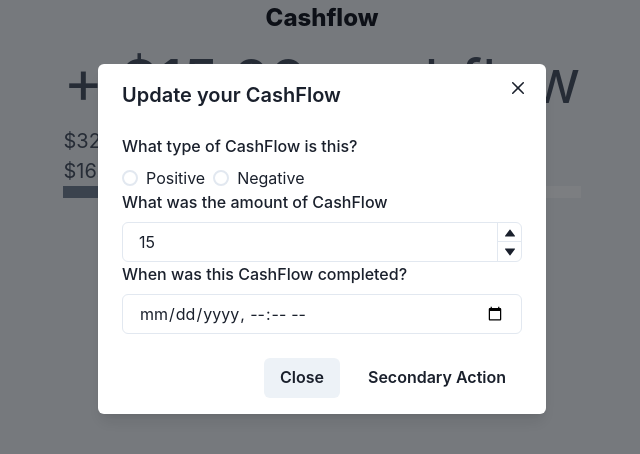
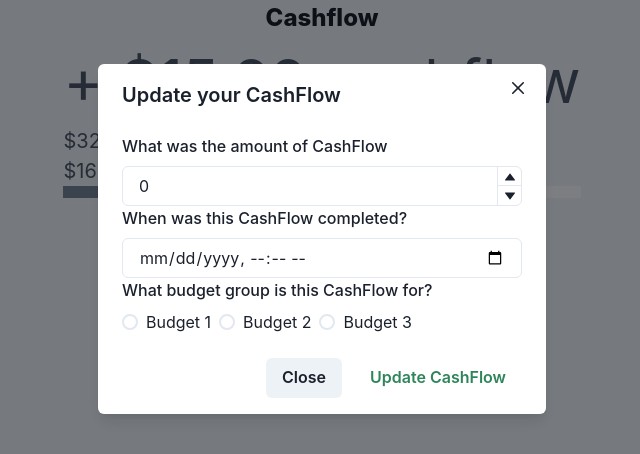
Before and after one commit to meguta/cashflow, a React (Create React App) app: page / in a window 1280 px wide. Both pictures are taken after a click on the button "Change CashFlow". Shown: the top 454 px of the page, without its empty margins (318-958 px from the left). Built offline with nearby package versions, Linux system fonts and the light colour scheme.

Commit message:
update functionality for add and removing cashflow

```diff
--- a/src/App.js
+++ b/src/App.js
@@ -4,7 +4,8 @@ import {
   Modal, ModalOverlay, ModalContent, ModalHeader, ModalFooter, ModalBody, ModalCloseButton,
   FormControl, FormLabel, FormErrorMessage, FormHelperText,
   NumberInput, NumberInputField, NumberInputStepper, NumberIncrementStepper, NumberDecrementStepper,
-  RadioGroup, HStack, Radio,
+  RadioGroup, Stack, Radio,
+  Select,
   Input,
   useDisclosure
 } from "@chakra-ui/react"
@@ -16,7 +17,21 @@ function App() {
   const [cashIn, setCashIn] = useState(32.22)
   const [cashOut, setCashOut] = useState(16.33)
 
+  const [cashFlowAmount, setCashFlowAmount] = useState(0)
+  const [cashFlowDate, setCashFlowDate] = useState("")
+  const [cashFlowBudget, setCashFlowBudget] = useState("budget1")
+
   const { isOpen, onOpen, onClose } = useDisclosure()
+
+  function handleUpdateCashflow() {
+    if (cashFlowAmount > 0) {
+      console.log(cashFlowAmount)
+      setCashIn(curr => (Number(curr)+Number(cashFlowAmount)))
+    } else if (cashFlowAmount < 0) {
+      setCashOut(curr => (Number(curr)-Number(cashFlowAmount)))
+    }
+    console.log(cashFlowDate)
+  }
 
   return (
     <Flex height="100vh" bg="gray.200" alignItems="center" direction="column">
@@ -57,15 +72,8 @@ function App() {
             <ModalBody>
               <Flex>
                 <FormControl>
-                  <FormLabel>What type of CashFlow is this?</FormLabel>
-                  <RadioGroup>
-                    <HStack>
-                      <Radio>Positive</Radio>
-                      <Radio>Negative</Radio>
-                    </HStack>
-                  </RadioGroup>
                   <FormLabel>What was the amount of CashFlow</FormLabel>
-                  <NumberInput defaultValue={15} min={10} max={20}>
+                  <NumberInput value={cashFlowAmount} onChange={setCashFlowAmount}>
                     <NumberInputField />
                     <NumberInputStepper>
                       <NumberIncrementStepper />
@@ -77,14 +85,24 @@ function App() {
                     placeholder="Select Date and Time"
                     size="md"
                     type="datetime-local"
+                    value={cashFlowDate}
+                    onChange={setCashFlowDate}
                   />
+                  <FormLabel>What budget group is this CashFlow for?</FormLabel>
+                  <RadioGroup>
+                    <Stack direction="row" value={cashFlowBudget} onChange={setCashFlowBudget}>
+                      <Radio value="budget1">Budget 1</Radio>
+                      <Radio value="budget2">Budget 2</Radio>
+                      <Radio value="budget3">Budget 3</Radio>
+                    </Stack>
+                  </RadioGroup>
                 </FormControl>
               </Flex>
             </ModalBody>
 
             <ModalFooter>
               <Button mr={3} onClick={onClose}>Close</Button>
-              <Button variant="ghost">Secondary Action</Button>
+              <Button colorScheme="green" variant="ghost" onClick={handleUpdateCashflow}>Update CashFlow</Button>
             </ModalFooter>
           </ModalContent>
 
```
